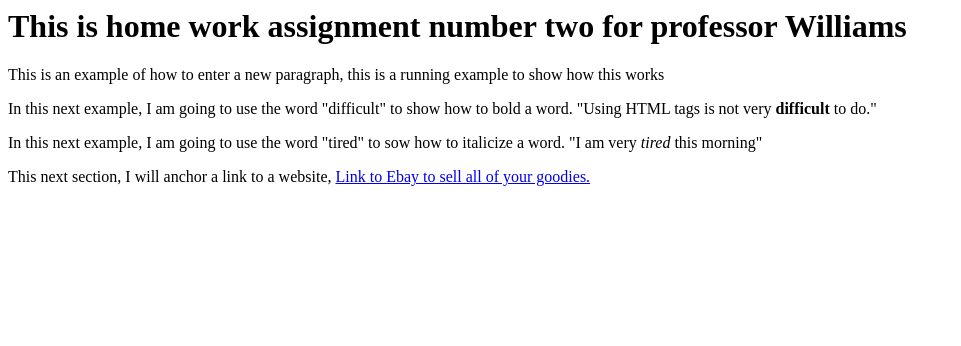
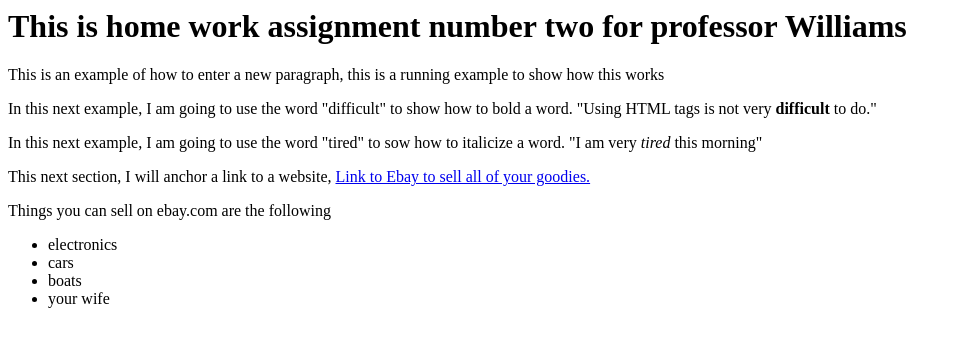
Before and after one commit to garrin601/homework2, a plain HTML site: page index.html in a window 1280 px wide. Shown: the whole page, without its empty margins (0-961 px from the left). Drawn offline with Linux system fonts and the light colour scheme.

Commit message:
commit 6/10: added list of things to sell on ebay.com

```diff
--- a/index.html
+++ b/index.html
@@ -7,3 +7,9 @@ bold a word. "Using HTML tags is not very <b>difficult</b> to do."</p>
 italicize a word. "I am very<i> tired </i> this morning" </p>
 <p> This next section, I will anchor a link to a website, <a href
 ="https://www.ebay.com"> Link to Ebay to sell all of your goodies.</a></p>
+<p> Things you can sell on ebay.com are the following<p>
+<ul>
+<li>electronics</li>
+<li>cars</li>
+<li>boats</li>
+<li>your wife</li>
```
